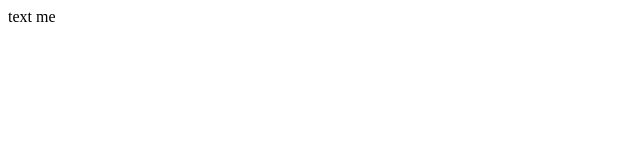
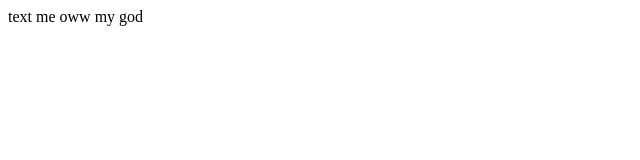
Before and after one commit to IMANJ80/project1n, a plain HTML site: page index.html in a window 1280 px wide. Shown: the full height of the page, 0-640 px from the left. Drawn offline with Linux system fonts and the light colour scheme.

Commit message:
text me oww my god in dev branch added

```diff
--- a/index.html
+++ b/index.html
@@ -7,6 +7,7 @@
 <body>
 <div>
     text me
+    oww my god
 </div>
 
 </body>
```
